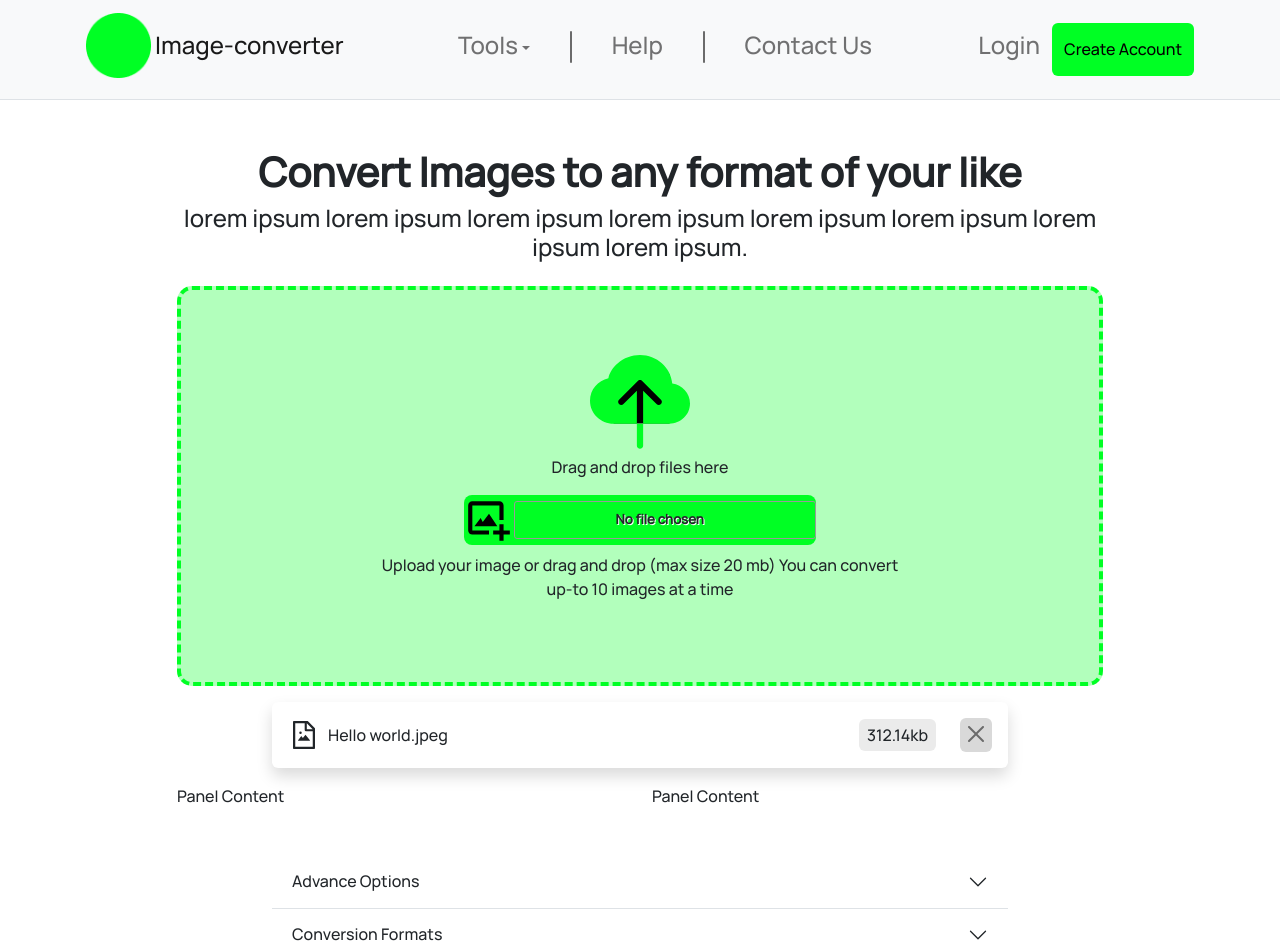
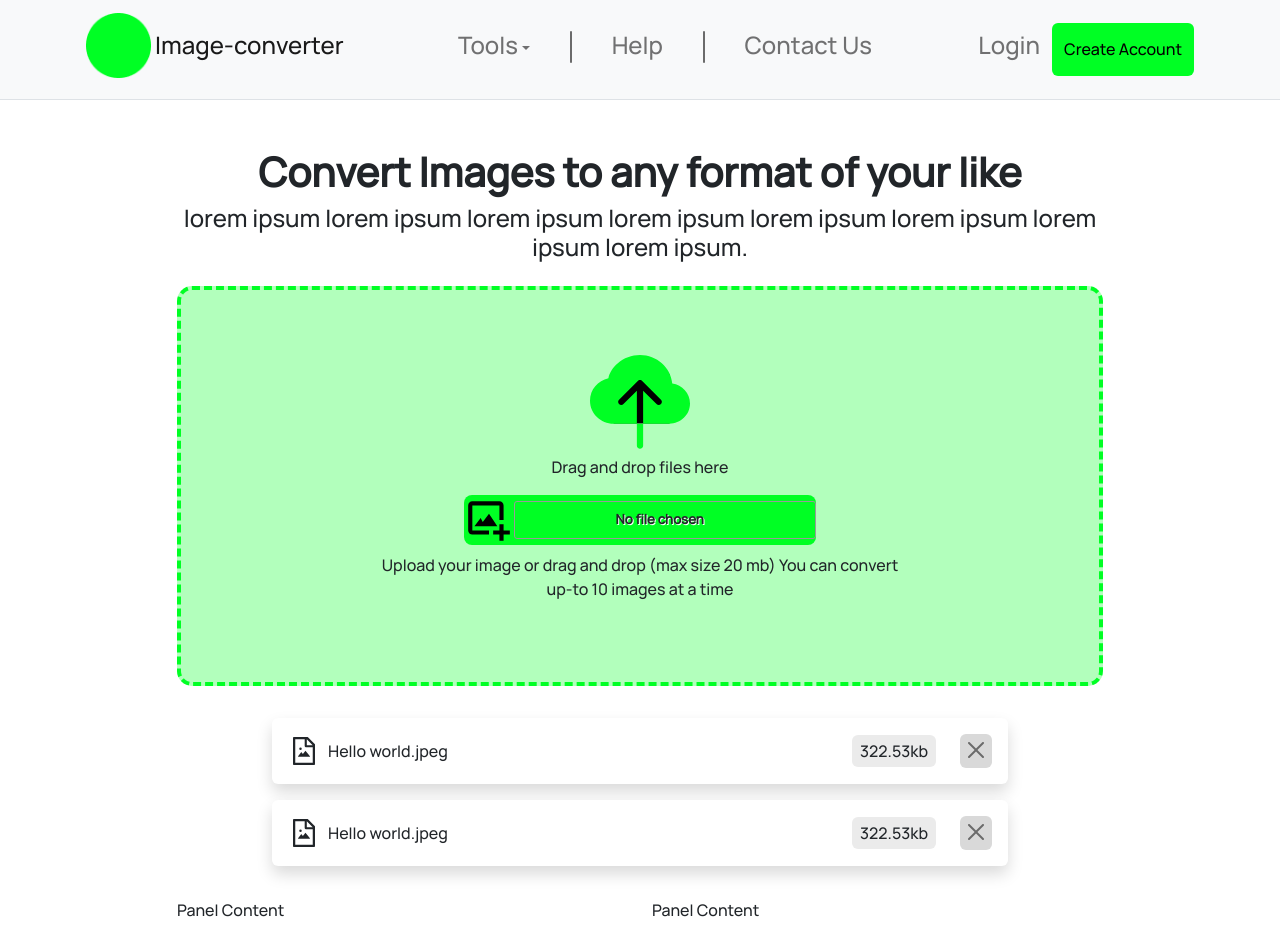
Before and after one commit to MUNYYBY/image-converter, a Next.js app: page /cx/image-converter in a window 1280 px wide. Shown: the top 952 px of the page. Built offline with nearby package versions, Linux system fonts and the light colour scheme.

Commit message:
Images Container fixes

```diff
--- a/Components/Convert-Images/Convert-Images.js
+++ b/Components/Convert-Images/Convert-Images.js
@@ -56,7 +56,14 @@ export default function ConvertImages() {
           {/* Image containers when user uploads images */}
           <Col lg={8} md={10} sm={10} className="mt-3 mb-3">
             <div id={styles.ImagesContainerStack}>
-              <ImageContainer />
+              <ImageContainer
+                imageName="Hello world.jpeg"
+                imageSize="322.53kb "
+              />
+              <ImageContainer
+                imageName="Hello world.jpeg"
+                imageSize="322.53kb "
+              />
             </div>
           </Col>
           <Col lg={5} md={5} sm={10} className="panel panel-default">
--- a/Components/Image-Container/Image-Container.js
+++ b/Components/Image-Container/Image-Container.js
@@ -4,19 +4,19 @@ export default function ImageContainer(props) {
   return (
     <div
       id={styles.ImageContainer}
-      className="bg-body w-100 p-3 rounded shadow"
+      className="bg-body w-100 p-3 my-3 rounded shadow"
     >
       <div className="d-flex flex-row justify-content-between align-items-center">
         <div className="d-flex flex-row justify-content-center align-items-center">
           <AiOutlineFileImage size={32} />
-          <p className="mb-0 px-2 text-left">Hello world.jpeg</p>
+          <p className="mb-0 px-2 text-left">{props.imageName}</p>
         </div>
         <div className="d-flex flex-row justify-content-center align-items-center">
           <div
             className="px-2 py-1 rounded "
             style={{ backgroundColor: "#EBEBEB" }}
           >
-            <p className="m-0">312.14kb</p>
+            <p className="m-0">{props.imageSize}</p>
           </div>
           <div
             className="p-1 ms-4 rounded justify-content-center align-items-center"
```
